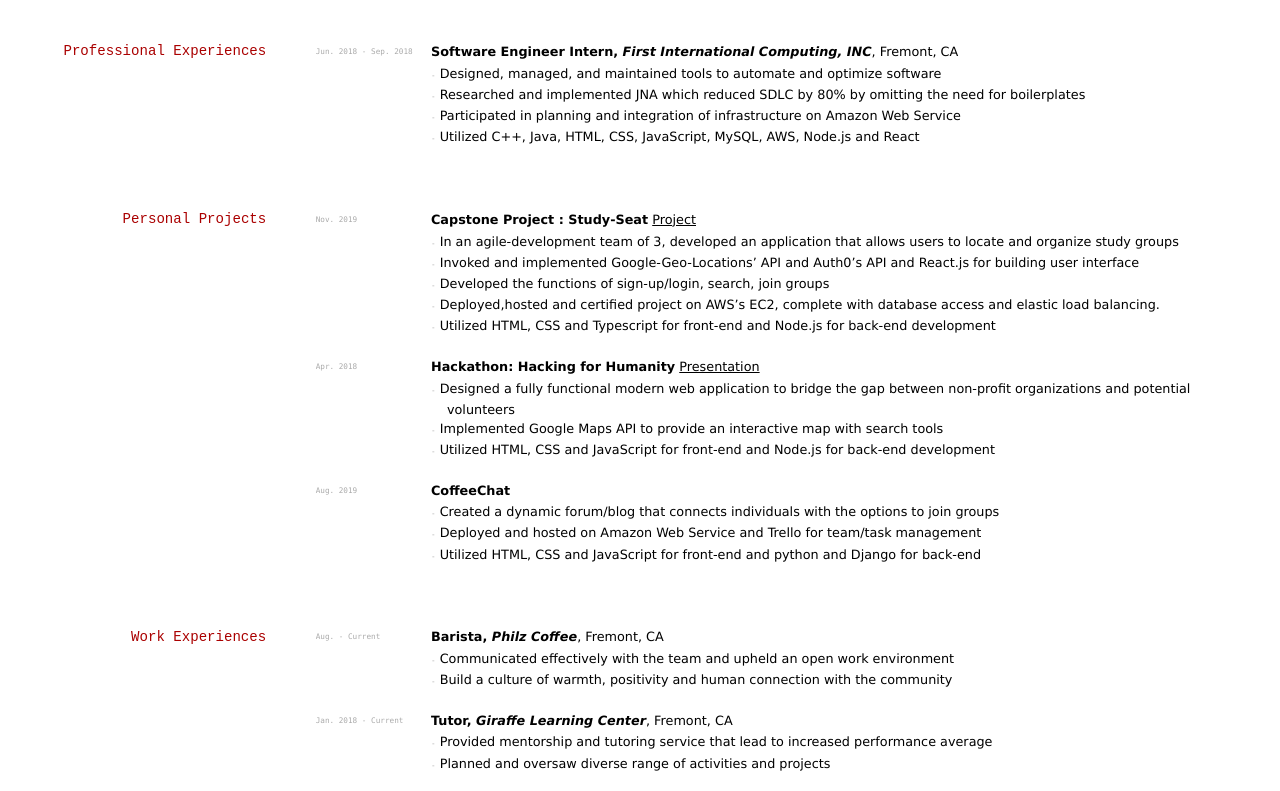
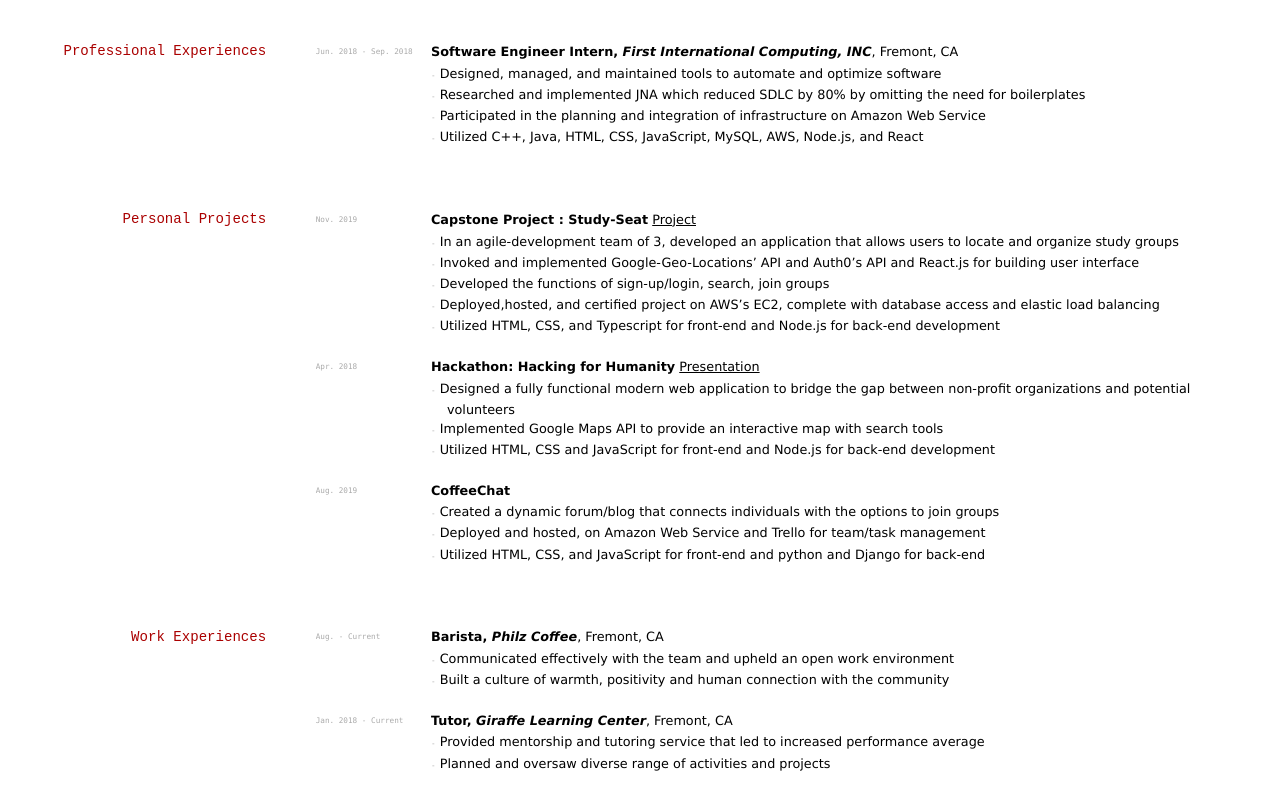
Before and after one commit to elipapa/markdown-cv, a Jekyll site: the page built from index.md, in a window 1280 px wide. Shown: the part 332-1123 px from the top of the page. Built offline with Jekyll 4.4.1, drawn with Linux system fonts in a browser that asks for light colours.

Commit message:
Update index.md

```diff
--- a/index.md
+++ b/index.md
@@ -38,8 +38,8 @@
 - `-` Designed, managed, and maintained tools to automate and optimize software
 - `-` Researched and implemented JNA which reduced SDLC by 80%
 by omitting the need for boilerplates
-- `-` Participated in planning and integration of infrastructure on Amazon Web Service
-- `-` Utilized C++, Java, HTML, CSS, JavaScript, MySQL, AWS, Node.js and React
+- `-` Participated in the planning and integration of infrastructure on Amazon Web Service
+- `-` Utilized C++, Java, HTML, CSS, JavaScript, MySQL, AWS, Node.js, and React
 
 ## Personal Projects
 
@@ -49,8 +49,8 @@
 - `-` In an agile-development team of 3, developed an application that allows users to locate and organize study groups
 - `-` Invoked and implemented Google-Geo-Locations' API and Auth0's API and React.js for building user interface
 - `-` Developed the functions of sign-up/login, search, join groups
-- `-` Deployed,hosted and certified project on AWS's EC2, complete with database access and elastic load balancing.
-- `-` Utilized HTML, CSS and Typescript for front-end and Node.js for back-end development
+- `-` Deployed,hosted, and certified project on AWS's EC2, complete with database access and elastic load balancing
+- `-` Utilized HTML, CSS, and Typescript for front-end and Node.js for back-end development
 
 `Apr. 2018`
 __Hackathon: Hacking for Humanity__  <a href="https://xd.adobe.com/view/48a66b77-5435-4eb8-4328-1f67f7a879dc-3e97/"> Presentation </a>
@@ -63,18 +63,18 @@
 __CoffeeChat__
 
 - `-` Created a dynamic forum/blog that connects individuals with the options to join groups
-- `-` Deployed and hosted on Amazon Web Service and Trello for team/task management
-- `-` Utilized HTML, CSS and JavaScript for front-end and python and Django for back-end
+- `-` Deployed and hosted, on Amazon Web Service and Trello for team/task management
+- `-` Utilized HTML, CSS, and JavaScript for front-end and python and Django for back-end
 
 ## Work Experiences
 `Aug. - Current`
 __Barista, *Philz Coffee*__, Fremont, CA
 
 - `-` Communicated effectively with the team and upheld an open work environment
-- `-` Build a culture of warmth, positivity and human connection with the community
+- `-` Built a culture of warmth, positivity and human connection with the community
 
 `Jan. 2018 - Current`
 __Tutor, *Giraffe Learning Center*__, Fremont, CA
 
-- `-` Provided mentorship and tutoring service that lead to increased performance average
+- `-` Provided mentorship and tutoring service that led to increased performance average
 - `-` Planned and oversaw diverse range of activities and projects
```
